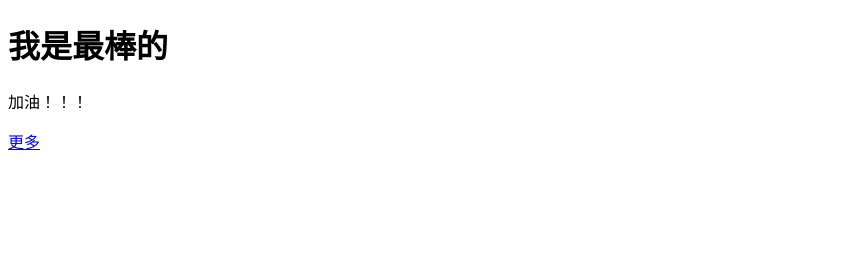
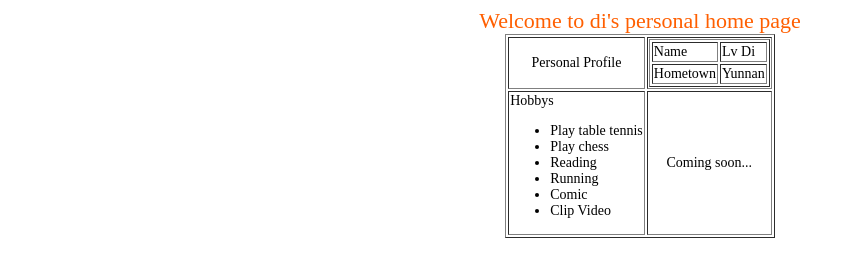
Before and after one commit to Ldi123/Ldi123.github.io, a plain HTML site: page index.html in a window 1280 px wide. Shown: the whole page, without its empty margins (0-855 px from the left). Drawn offline with Linux system fonts and the light colour scheme.

Commit message:
Update index.html

```diff
--- a/index.html
+++ b/index.html
@@ -1,12 +1,59 @@
-<!DOCTYPE html>
-<html>
+<!DOCTYPE html PUBLIC "-//W3C//DTD XHTML 1.0 Transitional//EN" "http://www.w3.org/TR/xhtml1/DTD/xhtml1-transitional.dtd">
+<html xmlns="http://www.w3.org/1999/xhtml">
 <head>
-<meta charset="utf-8">
+<meta http-equiv="Content-Type" content="text/html; charset=utf-8" />
 <title>炫迪</title>
+<style type="text/css">
+.class1 {
+	font-family: "华文行楷";
+	font-size: 22px;
+	color: #FF5F00;
+}
+.class2 {
+	font-family: "黑体";
+	font-size: 14px;
+}
+</style>
 </head>
 <body>
-    <h1>我是最棒的</h1>
-    <p>加油！！！</p>
-    <a href="https://Ldi123.github.io/Test.html">更多</a>
+<div class="class1" id="div1">
+  <div align="center"><span id="div1">Welcome to di's personal home page</span></div>
+</div>
+<div class="class2" id="div2">
+<table border="1" align="center">
+<tr>
+  <td>
+   <p align="center">Personal Profile</p>
+  </td>
+  <td>
+   <table border="1">
+   <tr>
+     <td>Name</td>
+     <td>Lv Di</td>
+   </tr>
+   <tr>
+      <td>Hometown</td>
+      <td>Yunnan</td>
+   </tr>
+   </table>
+  </td>
+</tr>
+<tr>
+  <td>Hobbys
+   <ul>
+    <li>Play table tennis</li>
+    <li>Play chess</li>
+    <li>Reading</li>
+    <li>Running</li>
+    <li>Comic</li>
+    <li>Clip Video</li>
+   </ul>
+  </td>
+  <td align="center">Coming soon...
+  </td>
+</tr>
+</table>
+
+</html>
 </body>
 </html>
```
